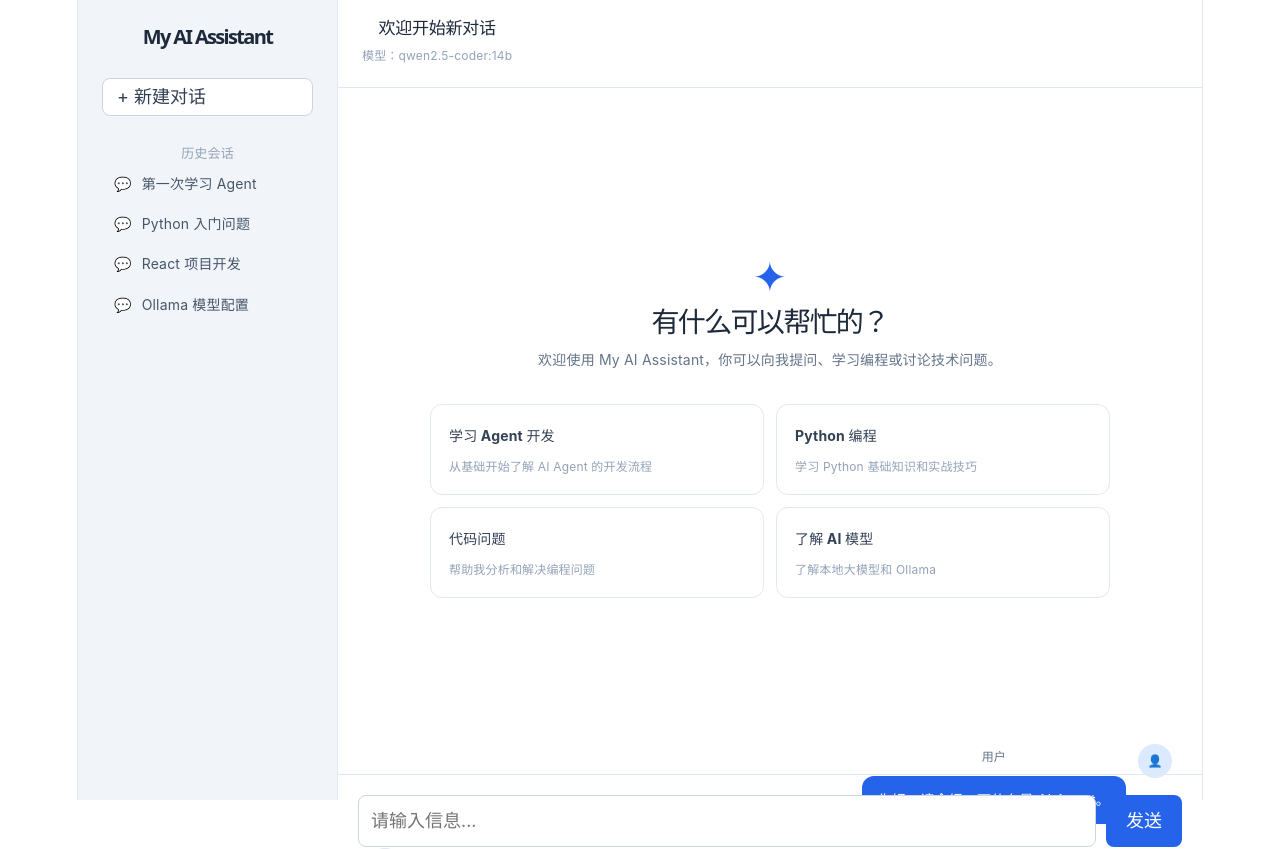
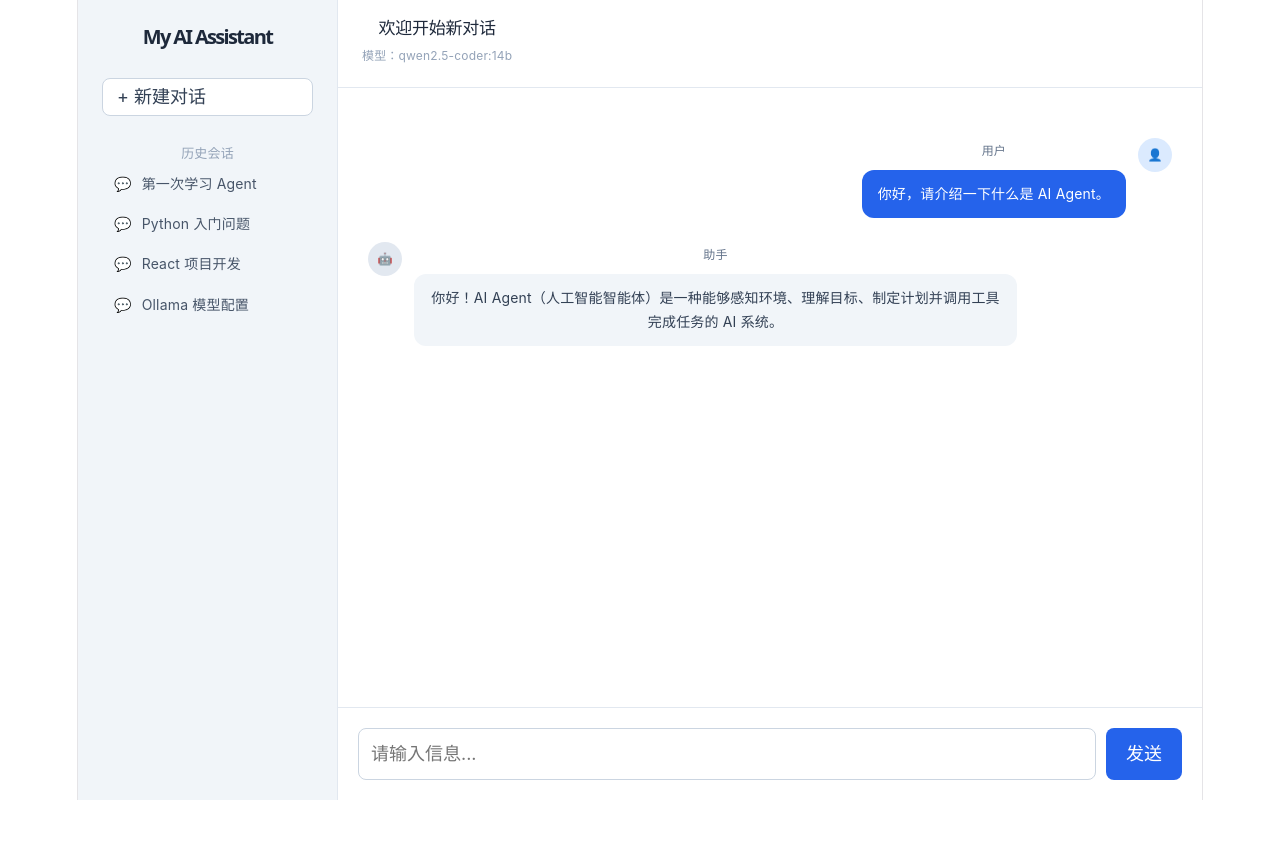
Before and after one commit to GH455521/g-fullstack-journey, a React (Vite) app in the folder frontend/: page / in a window 1280 px wide. Shown: the top 849 px of the page. After the commit the page ends 800 px from the top, so only its background shows below. Built offline with nearby package versions, Linux system fonts and the light colour scheme.

Commit message:
feat(frontent):可重复使用的消息列表组件MessageList.tsx

```diff
--- a/frontend/src/App.tsx
+++ b/frontend/src/App.tsx
@@ -1,10 +1,15 @@
 import ChatHeader from "./components/ChatHeader.js";
-import MessageItem from "./components/MessageItem.js";
+import MessageList from "./components/MessageList.js";
 import Sidebar from "./components/Sidebar.js";
 import Welcome from "./components/Welcome.js";
 
+interface Message {
+  id: string;
+  role: string;
+  content: string;
+}
 // 临时模拟聊天数据
-const messages = [
+const messages: Message[] = [
   {
     id: "1",
     role: "user",
@@ -26,15 +31,11 @@ function App() {
       <main className="chat-panel">
         <ChatHeader title="欢迎开始新对话" model="qwen2.5-coder:14b" />
         <section className="messages-area">
-          <Welcome />
-
-          {messages.map((message) => (
-            <MessageItem
-              key={message.id}
-              role={message.role}
-              content={message.content}
-            />
-          ))}
+          {messages.length === 0 ? (
+            <Welcome />
+          ) : (
+            <MessageList messages={messages} />
+          )}
         </section>
         <footer className="input-area">
           <input type="text" placeholder="请输入信息..." />
--- a/frontend/src/components/MessageList.tsx
+++ b/frontend/src/components/MessageList.tsx
@@ -0,0 +1,23 @@
+import MessageItem from "./MessageItem";
+
+interface Messages {
+  id: string;
+  role: string;
+  content: string;
+}
+
+function MessageList({ messages }: { messages: Messages[] }) {
+  return (
+    <div className="message-list">
+      {messages.map((message) => (
+        <MessageItem
+          key={message.id}
+          role={message.role}
+          content={message.content}
+        />
+      ))}
+    </div>
+  );
+}
+
+export default MessageList;
--- a/frontend/src/index.css
+++ b/frontend/src/index.css
@@ -11,8 +11,8 @@
   --shadow:
     rgba(0, 0, 0, 0.1) 0 10px 15px -3px, rgba(0, 0, 0, 0.05) 0 4px 6px -2px;
 
-  --sans: system-ui, 'Segoe UI', Roboto, sans-serif;
-  --heading: system-ui, 'Segoe UI', Roboto, sans-serif;
+  --sans: system-ui, "Segoe UI", Roboto, sans-serif;
+  --heading: system-ui, "Segoe UI", Roboto, sans-serif;
   --mono: ui-monospace, Consolas, monospace;
 
   font: 18px/145% var(--sans);
@@ -68,8 +68,7 @@
 
 body {
   margin: 0;
-  font-family: -apple-system, BlinkMacSystemFont,
-    "Segoe UI", sans-serif;
+  font-family: -apple-system, BlinkMacSystemFont, "Segoe UI", sans-serif;
 }
 
 h1,
@@ -116,7 +115,8 @@ code {
   background: var(--code-bg);
 }
 
-button, input {
+button,
+input {
   font: inherit;
 }
 
@@ -316,7 +316,9 @@ button, input {
   border-radius: 12px;
   background: white;
   cursor: pointer;
-  transition: border-color 0.2s, background 0.2s;
+  transition:
+    border-color 0.2s,
+    background 0.2s;
 }
 
 .suggestion-card:hover {
@@ -417,3 +419,13 @@ button, input {
   background: #2563eb;
   color: white;
 }
+/* 补充 MessageList.tsx 消息列表组件样式 */
+/* 消息列表容器 */
+.message-list {
+  display: flex;
+  flex-direction: column;
+  width: 100%;
+  max-width: 850px;
+  margin: 0 auto;
+  padding: 20px 0;
+}
```
